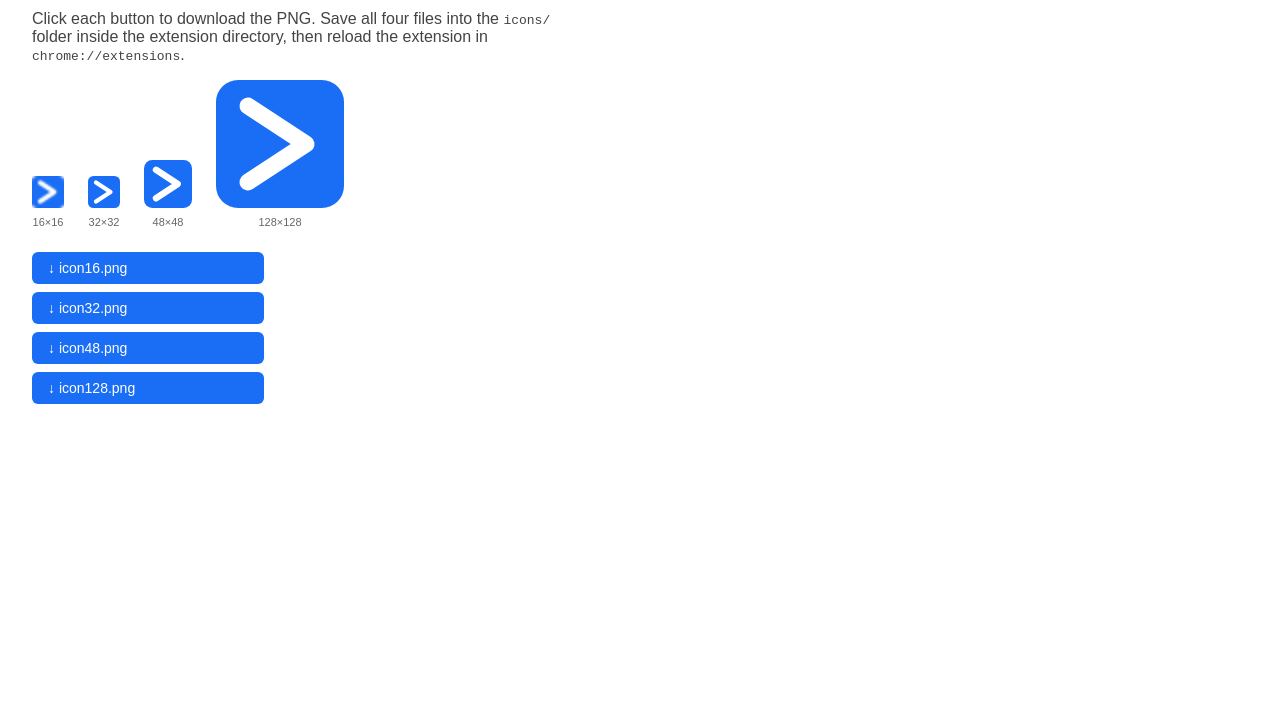
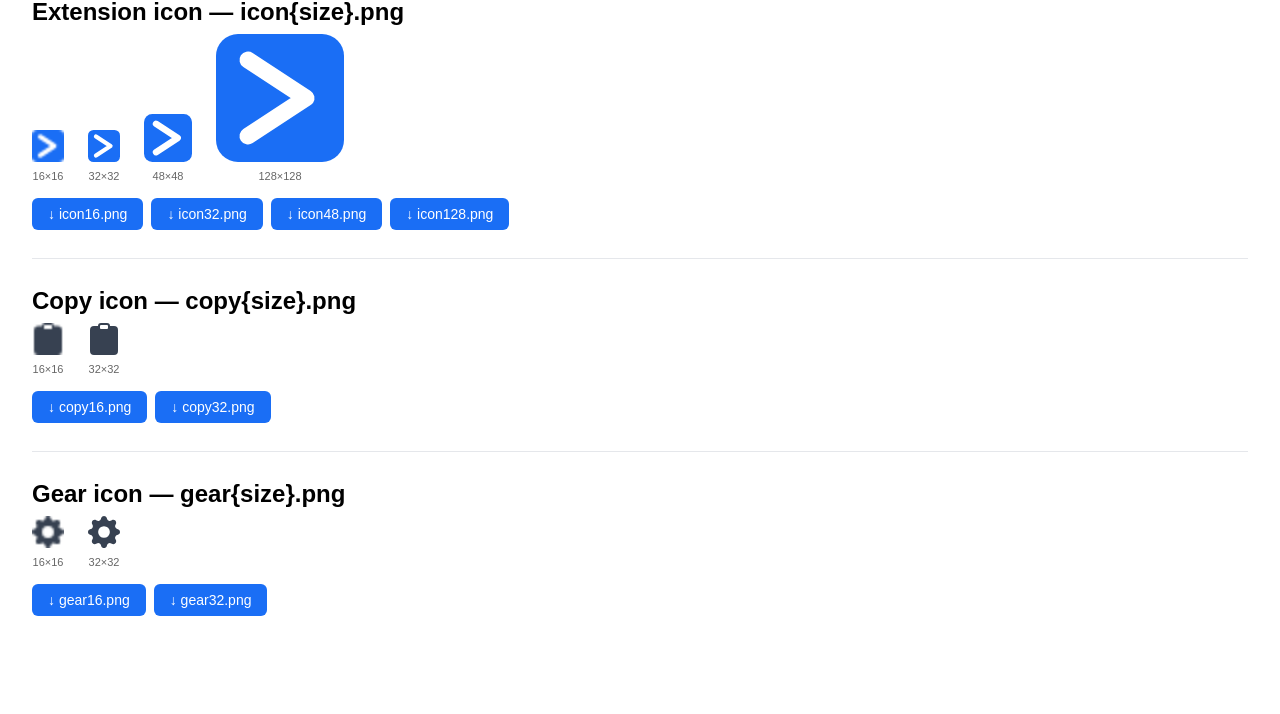
Before and after one commit to gmccullo/super-copy-to-md, a browser extension: page design/make-icons.html in a window 1280 px wide. Shown: the part 86-800 px from the top of the page. Drawn offline with Linux system fonts and the light colour scheme.

Commit message:
Docs, escaping improvements, table row extraction, context menu icons
- requirements.md rewritten as user stories; covers all implemented features
- DEVELOPMENT.md added with architecture notes and key gotchas
- README.md trimmed to user-facing content only
- Escape ~ and < in body text (GFM strikethrough / HTML tag false positives)
- Replace maybeExpandToTable with maybeExtractTableRows (header + selected rows only)
- alignTables post-processing for aligned GFM column pipes
- make-icons.html extended to export copy/gear icons at 16 and 32px
- build.ps1 updated to include new icon PNGs

Co-Authored-By: Claude Sonnet 4.6 <noreply@anthropic.com>

```diff
--- a/design/make-icons.html
+++ b/design/make-icons.html
@@ -5,63 +5,98 @@
   <title>Generate Extension Icons</title>
   <style>
     body { font-family: sans-serif; padding: 24px; }
-    h2 { margin-bottom: 16px; }
-    .previews { display: flex; align-items: flex-end; gap: 24px; margin-bottom: 24px; }
+    h2 { margin: 24px 0 8px; }
+    h2:first-of-type { margin-top: 0; }
+    .previews { display: flex; align-items: flex-end; gap: 24px; margin-bottom: 16px; }
     .preview { text-align: center; }
     .preview span { display: block; font-size: 11px; color: #666; margin-top: 4px; }
-    .downloads { display: flex; flex-direction: column; gap: 8px; }
+    .downloads { display: flex; flex-wrap: wrap; gap: 8px; margin-bottom: 8px; }
     a.dl {
       display: inline-block; padding: 8px 16px; background: #1a6ef5;
-      color: white; text-decoration: none; border-radius: 6px; font-size: 14px; width: 200px;
+      color: white; text-decoration: none; border-radius: 6px; font-size: 14px;
     }
-    p.instructions { color: #444; max-width: 520px; }
+    hr { border: none; border-top: 1px solid #e5e7eb; margin: 28px 0; }
+    p.instructions { color: #444; max-width: 520px; margin: 0 0 16px; }
   </style>
 </head>
 <body>
-  <h2>Generate Extension Icons</h2>
+
   <p class="instructions">
-    Click each button to download the PNG. Save all four files into the
-    <code>icons/</code> folder inside the extension directory,
-    then reload the extension in <code>chrome://extensions</code>.
+    Click each button to download the PNG. Save files into
+    <code>src/icons/</code>, then reload the extension in <code>chrome://extensions</code>.
   </p>
 
-  <div class="previews" id="previews"></div>
-  <div class="downloads" id="downloads"></div>
+  <h2>Extension icon — icon{size}.png</h2>
+  <div class="previews" id="previews-main"></div>
+  <div class="downloads" id="downloads-main"></div>
+
+  <hr>
+
+  <h2>Copy icon — copy{size}.png</h2>
+  <div class="previews" id="previews-copy"></div>
+  <div class="downloads" id="downloads-copy"></div>
+
+  <hr>
+
+  <h2>Gear icon — gear{size}.png</h2>
+  <div class="previews" id="previews-gear"></div>
+  <div class="downloads" id="downloads-gear"></div>
 
   <script>
-    const svgSource = `<svg xmlns="http://www.w3.org/2000/svg" viewBox="0 0 128 128">
+    const icons = [
+      {
+        id: 'main',
+        prefix: 'icon',
+        sizes: [16, 32, 48, 128],
+        svg: `<svg xmlns="http://www.w3.org/2000/svg" viewBox="0 0 128 128">
   <rect width="128" height="128" rx="22" fill="#1a6ef5"/>
   <polyline points="32,26 90,64 32,102"
     fill="none" stroke="white" stroke-width="17"
     stroke-linecap="round" stroke-linejoin="round"/>
-</svg>`;
+</svg>`
+      },
+      {
+        id: 'copy',
+        prefix: 'copy',
+        sizes: [16, 32],
+        svg: `<svg xmlns="http://www.w3.org/2000/svg" viewBox="0 0 16 16">
+  <path fill="#374151" d="M4 1.5H3a2 2 0 0 0-2 2V14a2 2 0 0 0 2 2h10a2 2 0 0 0 2-2V3.5a2 2 0 0 0-2-2h-1v1h1a1 1 0 0 1 1 1V14a1 1 0 0 1-1 1H3a1 1 0 0 1-1-1V3.5a1 1 0 0 1 1-1h1v-1zM9.5 1a.5.5 0 0 1 .5.5v1a.5.5 0 0 1-.5.5h-3a.5.5 0 0 1-.5-.5v-1a.5.5 0 0 1 .5-.5h3zm-3-1A1.5 1.5 0 0 0 5 1.5H3a1.5 1.5 0 0 0-1.5 1.5V14A1.5 1.5 0 0 0 3 15.5h10A1.5 1.5 0 0 0 14.5 14V3A1.5 1.5 0 0 0 13 1.5h-2A1.5 1.5 0 0 0 9.5 0h-3z"/>
+</svg>`
+      },
+      {
+        id: 'gear',
+        prefix: 'gear',
+        sizes: [16, 32],
+        svg: `<svg xmlns="http://www.w3.org/2000/svg" viewBox="0 0 16 16">
+  <path fill="#374151" d="M9.405 1.05c-.413-1.4-2.397-1.4-2.81 0l-.1.34a1.464 1.464 0 0 1-2.105.872l-.31-.17c-1.283-.698-2.686.705-1.987 1.987l.169.311c.446.82.023 1.841-.872 2.105l-.34.1c-1.4.413-1.4 2.397 0 2.81l.34.1a1.464 1.464 0 0 1 .872 2.105l-.17.31c-.698 1.283.705 2.686 1.987 1.987l.311-.169a1.464 1.464 0 0 1 2.105.872l.1.34c.413 1.4 2.397 1.4 2.81 0l.1-.34a1.464 1.464 0 0 1 2.105-.872l.31.17c1.283.698 2.686-.705 1.987-1.987l-.169-.311a1.464 1.464 0 0 1 .872-2.105l.34-.1c1.4-.413 1.4-2.397 0-2.81l-.34-.1a1.464 1.464 0 0 1-.872-2.105l.17-.31c.698-1.283-.705-2.686-1.987-1.987l-.311.169a1.464 1.464 0 0 1-2.105-.872l-.1-.34zM8 10.93a2.929 2.929 0 1 1 0-5.86 2.929 2.929 0 0 1 0 5.858z"/>
+</svg>`
+      }
+    ];
 
-    const sizes = [16, 32, 48, 128];
-    const blob = new Blob([svgSource], { type: 'image/svg+xml' });
+    function renderIcon({ id, prefix, sizes, svg }) {
+      const blob = new Blob([svg], { type: 'image/svg+xml' });
       const svgUrl = URL.createObjectURL(blob);
-
       const img = new Image();
       img.onload = () => {
-      const previews = document.getElementById('previews');
-      const downloads = document.getElementById('downloads');
+        const previews  = document.getElementById(`previews-${id}`);
+        const downloads = document.getElementById(`downloads-${id}`);
 
         sizes.forEach(size => {
           const canvas = document.createElement('canvas');
           canvas.width = canvas.height = size;
-        const ctx = canvas.getContext('2d');
-        ctx.drawImage(img, 0, 0, size, size);
+          canvas.getContext('2d').drawImage(img, 0, 0, size, size);
           const dataUrl = canvas.toDataURL('image/png');
 
-        // Preview (shown at 2x for small sizes, actual for large)
+          // Preview
           const displaySize = Math.max(size, 32);
-        const previewCanvas = document.createElement('canvas');
-        previewCanvas.width = previewCanvas.height = displaySize;
-        previewCanvas.style.width = previewCanvas.style.height = displaySize + 'px';
-        previewCanvas.style.imageRendering = 'pixelated';
-        previewCanvas.getContext('2d').drawImage(canvas, 0, 0, displaySize, displaySize);
+          const pc = document.createElement('canvas');
+          pc.width = pc.height = displaySize;
+          pc.style.width = pc.style.height = displaySize + 'px';
+          pc.style.imageRendering = 'pixelated';
+          pc.getContext('2d').drawImage(canvas, 0, 0, displaySize, displaySize);
           const wrapper = document.createElement('div');
           wrapper.className = 'preview';
-        wrapper.appendChild(previewCanvas);
+          wrapper.appendChild(pc);
           const label = document.createElement('span');
           label.textContent = `${size}×${size}`;
           wrapper.appendChild(label);
@@ -71,14 +106,17 @@
           const a = document.createElement('a');
           a.className = 'dl';
           a.href = dataUrl;
-        a.download = `icon${size}.png`;
-        a.textContent = `↓  icon${size}.png`;
+          a.download = `${prefix}${size}.png`;
+          a.textContent = `↓  ${prefix}${size}.png`;
           downloads.appendChild(a);
         });
 
         URL.revokeObjectURL(svgUrl);
       };
       img.src = svgUrl;
+    }
+
+    icons.forEach(renderIcon);
   </script>
 </body>
 </html>
```
Also changed, not shown: DEVELOPMENT.md (added, +80 -0 lines), requirements.md (+63 -19 lines), src/content.js (+7 -3 lines), README.md, design/copy.svg (added), design/gear.svg (added), src/icons/copy16.png (added), src/icons/copy32.png (added), src/icons/gear16.png (added), src/icons/gear32.png (added), 1 other file. Lines whose indentation alone changed are shown as unchanged.
